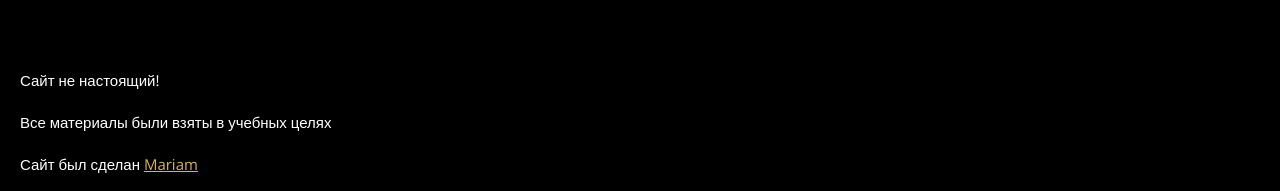
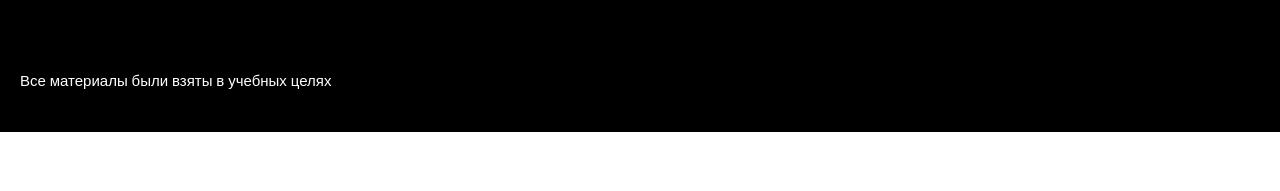
Before and after one commit to mar-bdv/jewerly-shop-mb, a React (Create React App) app: page /contacts in a window 1280 px wide. Shown: the part 801-992 px from the top of the page. After the commit the page ends 933 px from the top, so only its background shows below. Built offline with nearby package versions, Linux system fonts and the light colour scheme.

Commit message:
Update Contacts.js

```diff
--- a/src/Contacts.js
+++ b/src/Contacts.js
@@ -35,9 +35,7 @@ function Contacts(){
                     </div>
             </div>
             <footer><br/><br/><br/>
-                <p>Сайт не настоящий!</p><br/>
                 <p>Все материалы были взяты в учебных целях</p> <br/>
-                <p>Сайт был сделан <a href="http://web-mariam.glitch.me/" target="blank">Mariam</a></p>
             </footer>
         </div>
     )
```
